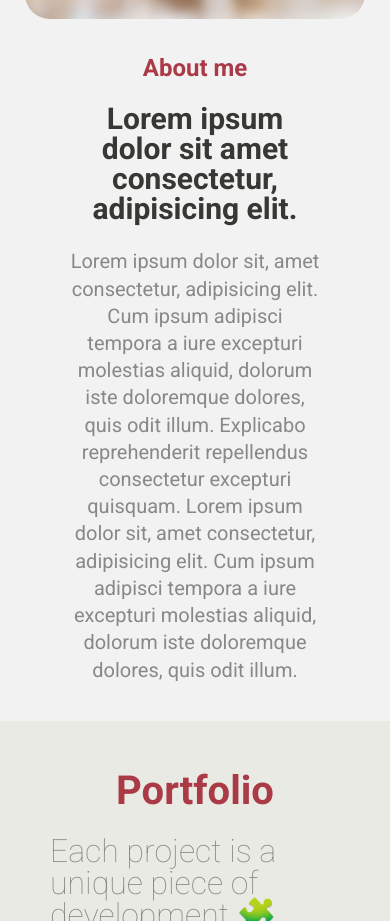
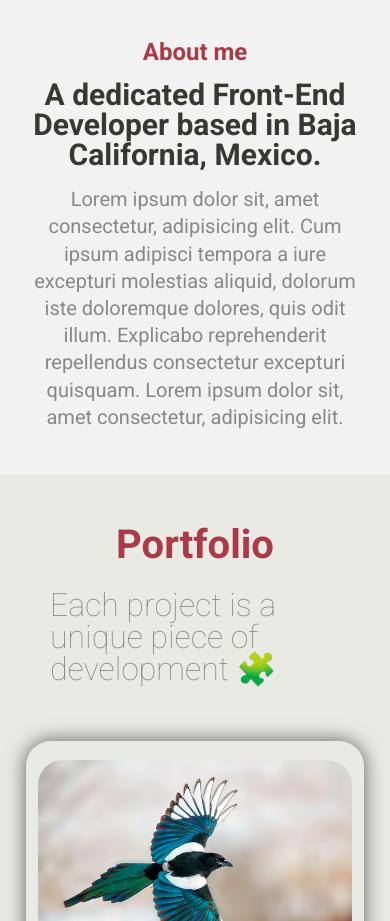
Before and after one commit to MauroLZ/portfolio, a website: page index.html in a window 390 px wide. Shown: the part 1325-2246 px from the top of the page. Drawn offline with nearby package versions, Linux system fonts and the light colour scheme.

Commit message:
- Improved CSS on about section

```diff
--- a/css/about-section.css
+++ b/css/about-section.css
@@ -52,18 +52,17 @@
 /* Media query for smaller screens */
 @media (max-width: 1030px) {
     .about-section {
-        gap: 2rem;
+        gap: .1rem;
         flex-direction: column; /* Switch to column layout */
         align-items: center; /* Center items horizontally */
         text-align: center; /* Center text within each section */
-        padding-bottom: 4rem;
         min-height: 10px;
         height: auto;
     }
 
     .left-section,
     .right-section {
-        max-width: 100%; /* Allow sections to take full width on smaller screens */
+        max-width: 85vw; /* Allow sections to take full width on smaller screens */
         height: auto; /* Allow sections to expand in height */
     }
 
@@ -79,7 +78,7 @@
     .left-section {
         height: 350px;
         width: 400px;
-        margin-top: 4rem;
+        margin-top: 2.5rem;
     }
 }
 
@@ -90,9 +89,8 @@
     }
 
     .right-section {
-        margin: 4.5rem 0;
-        max-width: 350px;
-        gap: 1.5rem;
+        margin: 3.5rem 0;
+        max-width: 85vw;
     }
 
     .right-section > .section-title {
@@ -103,13 +101,11 @@
 @media (max-width: 400px) {
     .left-section {
         max-width: 340px;
-        margin-bottom: 2rem;
     }
 
     .right-section {
-        max-width: 250px;
-        gap: 1.5rem;
-        margin: 7rem 0;
+        margin: 4rem 0;
+        max-width: 85vw;
     }
 
     .right-section > .section-title {
@@ -125,7 +121,6 @@
 
     .right-section {
         max-width: 250px;
-        gap: 1.5rem;
         margin: 7rem 0;
     }
 
--- a/index.html
+++ b/index.html
@@ -102,14 +102,12 @@
             <h3>About me</h3>
         </div>
         <div class="section-subtitle">
-            <h1>Lorem ipsum dolor sit amet consectetur, adipisicing elit.</h1>
+            <h1>A dedicated Front-End Developer based in Baja California, Mexico.</h1>
         </div>
         <div class="section-description">
             <p>Lorem ipsum dolor sit, amet consectetur, adipisicing elit. Cum ipsum adipisci tempora a iure excepturi
                 molestias aliquid, dolorum iste doloremque dolores, quis odit illum. Explicabo reprehenderit repellendus
-                consectetur excepturi quisquam. Lorem ipsum dolor sit, amet consectetur, adipisicing elit. Cum ipsum
-                adipisci tempora a iure excepturi molestias aliquid, dolorum iste doloremque dolores, quis odit
-                illum.</p>
+                consectetur excepturi quisquam. Lorem ipsum dolor sit, amet consectetur, adipisicing elit.</p>
         </div>
     </div>
 </section>
```
